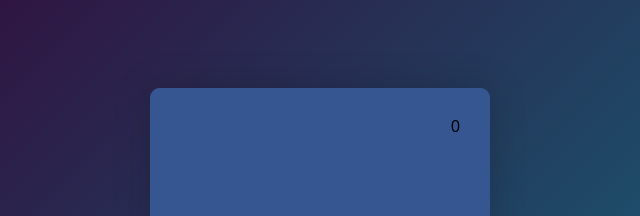
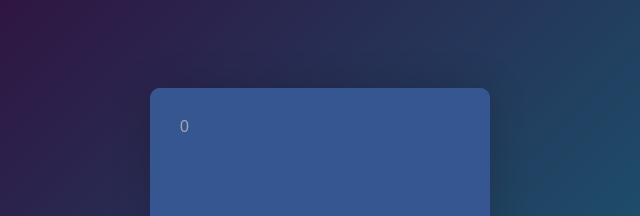
Before and after one commit to creaticjs/calculadora_javascript, a plain HTML site: page index.html in a window 1280 px wide. Shown: the top 216 px of the page, 328-968 px from the left. Drawn offline with Linux system fonts and the light colour scheme.

Commit message:
Position and size header v1

```diff
--- a/styles.css
+++ b/styles.css
@@ -40,12 +40,15 @@ input#answer{
   position: relative;
 }
 .container .card-calculator .header .temporal-container{
-  float:right;
+  color: #A7A8AA
 }
 
 .container .card-calculator .header .answer-cotainer{
   height: 40px;
-  float:right;
+}
+
+.container .card-calculator .header .answer-cotainer input{
+  font-size: 40px;
 }
 
 .container .card-calculator .body{
```
